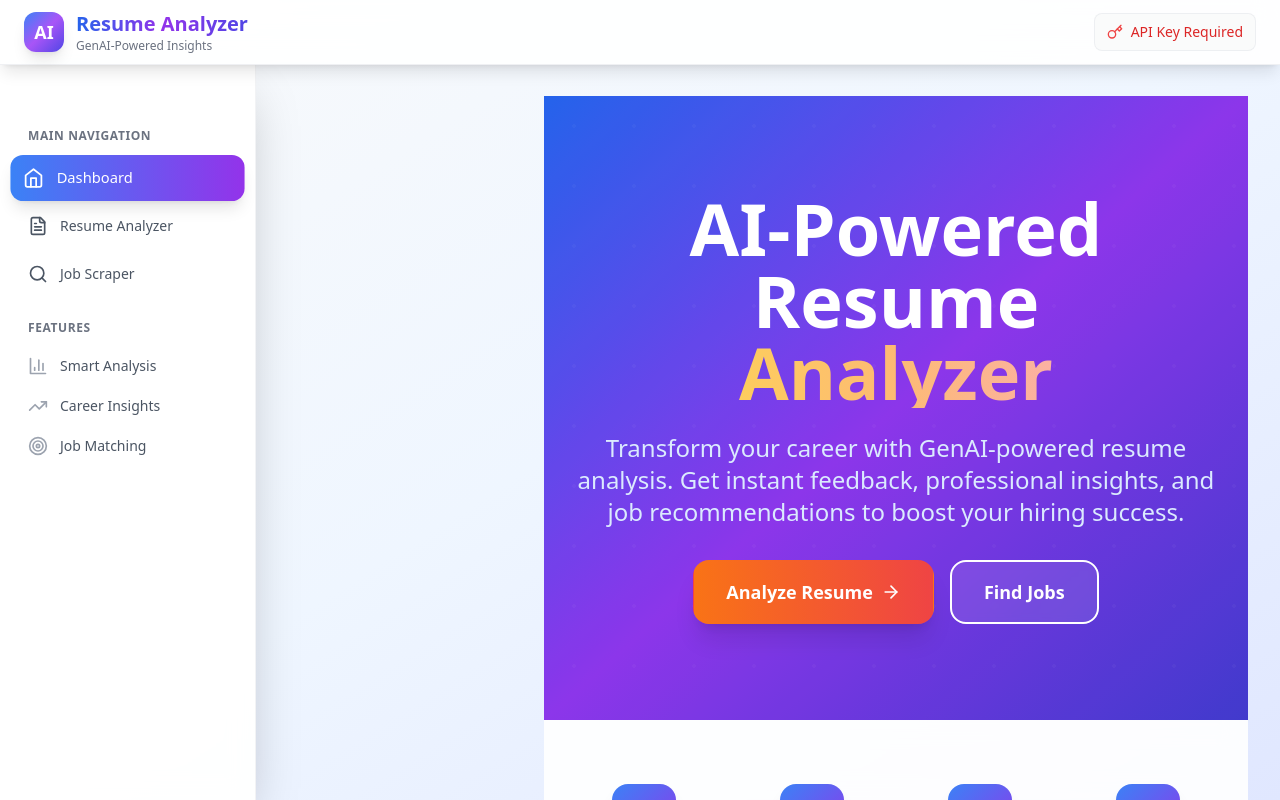
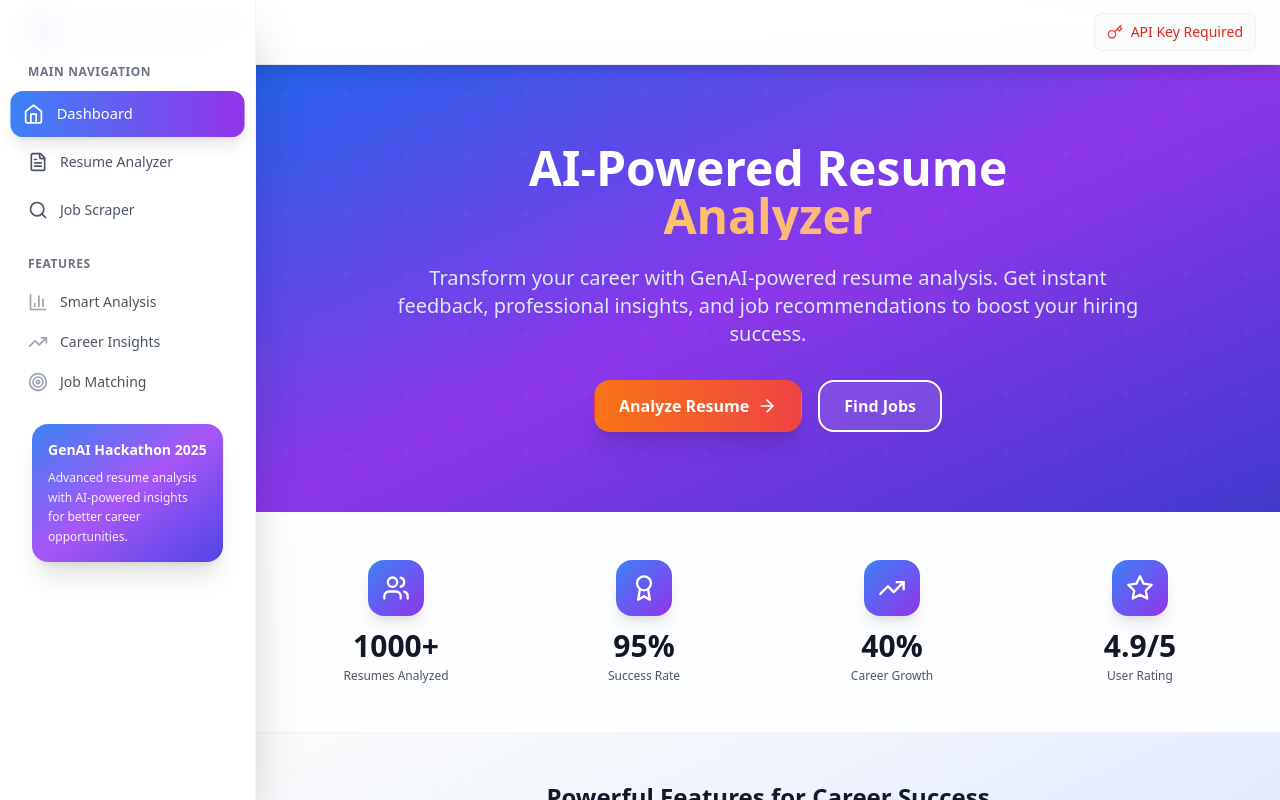
Before and after one commit to muhammadnavas/AI_Resume_Analyzer, a React (Create React App) app: page / in a window 1280 px wide. Built offline with nearby package versions, Linux system fonts and the light colour scheme.

Commit message:
first commit

```diff
--- a/src/App.js
+++ b/src/App.js
@@ -60,13 +60,25 @@ function App() {
             />
 
             <main className="flex-1 overflow-y-auto lg:ml-64">
-              <div className="p-6 lg:p-8">
-                <Routes>
-                  <Route path="/" element={<Dashboard />} />
-                  <Route path="/analyzer" element={<ResumeAnalyzer />} />
-                  <Route path="/scraper" element={<JobScraper />} />
-                </Routes>
-              </div>
+              <Routes>
+                <Route path="/" element={<Dashboard />} />
+                <Route
+                  path="/analyzer"
+                  element={
+                    <div className="p-6 lg:p-8">
+                      <ResumeAnalyzer />
+                    </div>
+                  }
+                />
+                <Route
+                  path="/scraper"
+                  element={
+                    <div className="p-6 lg:p-8">
+                      <JobScraper />
+                    </div>
+                  }
+                />
+              </Routes>
             </main>
           </div>
         </div>
--- a/src/components/Sidebar.js
+++ b/src/components/Sidebar.js
@@ -34,7 +34,7 @@ const Sidebar = ({ sidebarOpen, setSidebarOpen }) => {
 
       {/* Sidebar */}
       <div className={`
-        fixed inset-y-0 left-0 z-30 w-64 bg-white/95 backdrop-blur-md shadow-2xl transform transition-transform duration-300 ease-in-out lg:translate-x-0 lg:static lg:inset-0 lg:z-auto border-r border-gray-200/50
+        fixed inset-y-0 left-0 z-30 w-64 bg-white/95 backdrop-blur-md shadow-2xl transform transition-transform duration-300 ease-in-out lg:translate-x-0 border-r border-gray-200/50
         ${sidebarOpen ? 'translate-x-0' : '-translate-x-full'}
       `}>
         <div className="flex flex-col h-full pt-16">
@@ -97,7 +97,16 @@ const Sidebar = ({ sidebarOpen, setSidebarOpen }) => {
             </div>
 
             {/* Info card */}
-
+            <div className="mt-auto p-4">
+              <div className="bg-gradient-to-br from-blue-500 via-purple-500 to-indigo-600 rounded-2xl p-4 text-white shadow-xl hover:shadow-2xl transition-all duration-300 hover:scale-105">
+                <h4 className="text-sm font-semibold mb-2">
+                  GenAI Hackathon 2025
+                </h4>
+                <p className="text-xs opacity-90 leading-relaxed">
+                  Advanced resume analysis with AI-powered insights for better career opportunities.
+                </p>
+              </div>
+            </div>
           </nav>
         </div>
       </div>
--- a/src/pages/Dashboard.js
+++ b/src/pages/Dashboard.js
@@ -62,29 +62,29 @@ const Dashboard = () => {
         <div className="absolute inset-0 opacity-30">
           <div className="absolute inset-0 bg-blue-600/20 bg-[length:60px_60px] bg-[radial-gradient(circle,rgba(255,255,255,0.1)_2px,transparent_2px)]"></div>
         </div>
-        <div className="max-w-7xl mx-auto px-4 sm:px-6 lg:px-8 py-24 relative">
+        <div className="max-w-7xl mx-auto px-4 sm:px-6 lg:px-8 py-20 relative">
           <div className="text-center">
-            <h1 className="text-4xl md:text-6xl lg:text-7xl font-bold text-white mb-6 leading-tight">
+            <h1 className="text-3xl md:text-4xl lg:text-5xl font-bold text-white mb-6 leading-tight">
               AI-Powered Resume
               <span className="block bg-gradient-to-r from-yellow-300 via-orange-300 to-pink-300 bg-clip-text text-transparent">
                 Analyzer
               </span>
             </h1>
-            <p className="text-xl md:text-2xl text-blue-100 mb-8 max-w-4xl mx-auto leading-relaxed">
+            <p className="text-lg md:text-xl text-blue-100 mb-8 max-w-3xl mx-auto leading-relaxed">
               Transform your career with GenAI-powered resume analysis. Get instant feedback,
               professional insights, and job recommendations to boost your hiring success.
             </p>
             <div className="flex flex-col sm:flex-row gap-4 justify-center mt-8">
               <Link
                 to="/analyzer"
-                className="inline-flex items-center px-8 py-4 border border-transparent text-lg font-semibold rounded-2xl text-white bg-gradient-to-r from-orange-500 to-red-500 hover:from-orange-600 hover:to-red-600 transition-all duration-300 transform hover:scale-105 shadow-xl hover:shadow-2xl"
+                className="inline-flex items-center px-6 py-3 border border-transparent text-base font-semibold rounded-2xl text-white bg-gradient-to-r from-orange-500 to-red-500 hover:from-orange-600 hover:to-red-600 transition-all duration-300 transform hover:scale-105 shadow-xl hover:shadow-2xl"
               >
                 Analyze Resume
                 <ArrowRight className="ml-2 h-5 w-5" />
               </Link>
               <Link
                 to="/scraper"
-                className="inline-flex items-center px-8 py-4 border-2 border-white text-lg font-semibold rounded-2xl text-white hover:bg-white hover:text-gray-900 transition-all duration-300 transform hover:scale-105 backdrop-blur-sm bg-white/10"
+                className="inline-flex items-center px-6 py-3 border-2 border-white text-base font-semibold rounded-2xl text-white hover:bg-white hover:text-gray-900 transition-all duration-300 transform hover:scale-105 backdrop-blur-sm bg-white/10"
               >
                 Find Jobs
               </Link>
@@ -94,16 +94,16 @@ const Dashboard = () => {
       </div>
 
       {/* Stats Section */}
-      <div className="bg-white/90 backdrop-blur-md py-16 border-b border-gray-200/50">
+      <div className="bg-white/90 backdrop-blur-md py-12 border-b border-gray-200/50">
         <div className="max-w-7xl mx-auto px-4 sm:px-6 lg:px-8">
-          <div className="grid grid-cols-2 md:grid-cols-4 gap-8">
+          <div className="grid grid-cols-2 lg:grid-cols-4 gap-6 lg:gap-8">
             {stats.map((stat, index) => (
               <div key={index} className="text-center group">
-                <div className="mx-auto w-16 h-16 bg-gradient-to-br from-blue-500 to-purple-600 rounded-2xl flex items-center justify-center mb-4 shadow-lg group-hover:shadow-xl transform group-hover:scale-110 transition-all duration-300">
-                  <stat.icon className="w-8 h-8 text-white" />
+                <div className="mx-auto w-14 h-14 bg-gradient-to-br from-blue-500 to-purple-600 rounded-2xl flex items-center justify-center mb-3 shadow-lg group-hover:shadow-xl transform group-hover:scale-110 transition-all duration-300">
+                  <stat.icon className="w-7 h-7 text-white" />
                 </div>
-                <div className="text-3xl md:text-4xl font-bold text-gray-900 mb-1">{stat.value}</div>
-                <div className="text-sm text-gray-600 font-medium">{stat.label}</div>
+                <div className="text-2xl md:text-3xl font-bold text-gray-900 mb-1">{stat.value}</div>
+                <div className="text-xs text-gray-600 font-medium">{stat.label}</div>
               </div>
             ))}
           </div>
@@ -111,35 +111,35 @@ const Dashboard = () => {
       </div>
 
       {/* Features Section */}
-      <div className="py-16 bg-gray-50">
+      <div className="py-12 bg-gradient-to-br from-gray-50 via-blue-50/30 to-purple-50/30">
         <div className="max-w-7xl mx-auto px-4 sm:px-6 lg:px-8">
-          <div className="text-center mb-16">
-            <h2 className="text-3xl font-bold text-gray-900 mb-4">
+          <div className="text-center mb-12">
+            <h2 className="text-2xl font-bold text-gray-900 mb-3">
               Powerful Features for Career Success
             </h2>
-            <p className="text-lg text-gray-600 max-w-2xl mx-auto">
+            <p className="text-base text-gray-600 max-w-2xl mx-auto">
               Everything you need to optimize your resume and accelerate your job search
             </p>
           </div>
 
-          <div className="grid md:grid-cols-2 gap-8">
+          <div className="grid lg:grid-cols-2 gap-6 max-w-5xl mx-auto">
             {features.map((feature, index) => (
               <Link
                 key={index}
                 to={feature.link}
-                className="group bg-white rounded-xl shadow-lg hover:shadow-xl transition-all duration-300 overflow-hidden"
+                className="group bg-white/80 backdrop-blur-md rounded-2xl shadow-xl hover:shadow-2xl transition-all duration-300 overflow-hidden transform hover:scale-105 border border-white/50"
               >
-                <div className="p-8">
-                  <div className={`inline-flex p-3 rounded-lg bg-gradient-to-r ${feature.color} mb-6`}>
+                <div className="p-6">
+                  <div className={`inline-flex p-3 rounded-2xl bg-gradient-to-r ${feature.color} mb-4 shadow-lg`}>
                     <feature.icon className="w-6 h-6 text-white" />
                   </div>
-                  <h3 className="text-xl font-semibold text-gray-900 mb-4 group-hover:text-blue-600 transition-colors">
+                  <h3 className="text-xl font-semibold text-gray-900 mb-3 group-hover:text-blue-600 transition-colors">
                     {feature.title}
                   </h3>
-                  <p className="text-gray-600 mb-6">
+                  <p className="text-gray-600 mb-4 leading-relaxed text-sm">
                     {feature.description}
                   </p>
-                  <div className="flex items-center text-blue-600 font-medium group-hover:text-blue-700">
+                  <div className="flex items-center text-blue-600 font-medium group-hover:text-blue-700 text-sm">
                     Get Started
                     <ArrowRight className="ml-2 w-4 h-4 group-hover:translate-x-1 transition-transform" />
                   </div>
@@ -151,27 +151,27 @@ const Dashboard = () => {
       </div>
 
       {/* Benefits Section */}
-      <div className="py-16 bg-white">
+      <div className="py-12 bg-white">
         <div className="max-w-7xl mx-auto px-4 sm:px-6 lg:px-8">
-          <div className="text-center mb-16">
-            <h2 className="text-3xl font-bold text-gray-900 mb-4">
+          <div className="text-center mb-12">
+            <h2 className="text-2xl font-bold text-gray-900 mb-3">
               Why Choose Our AI Resume Analyzer?
             </h2>
-            <p className="text-lg text-gray-600 max-w-2xl mx-auto">
+            <p className="text-base text-gray-600 max-w-2xl mx-auto">
               Built for the GenAI Hackathon 2025 with cutting-edge technology
             </p>
           </div>
 
-          <div className="grid md:grid-cols-3 gap-8">
+          <div className="grid sm:grid-cols-2 lg:grid-cols-3 gap-6">
             {benefits.map((benefit, index) => (
               <div key={index} className="text-center group">
-                <div className="mx-auto w-16 h-16 bg-gradient-to-r from-blue-500 to-purple-600 rounded-xl flex items-center justify-center mb-6 group-hover:scale-110 transition-transform duration-200">
-                  <benefit.icon className="w-8 h-8 text-white" />
+                <div className="mx-auto w-14 h-14 bg-gradient-to-br from-blue-500 via-purple-500 to-indigo-600 rounded-2xl flex items-center justify-center mb-4 group-hover:scale-110 transition-all duration-300 shadow-lg group-hover:shadow-xl">
+                  <benefit.icon className="w-7 h-7 text-white" />
                 </div>
-                <h3 className="text-xl font-semibold text-gray-900 mb-4">
+                <h3 className="text-lg font-semibold text-gray-900 mb-3">
                   {benefit.title}
                 </h3>
-                <p className="text-gray-600">
+                <p className="text-gray-600 leading-relaxed text-sm">
                   {benefit.description}
                 </p>
               </div>
@@ -181,17 +181,17 @@ const Dashboard = () => {
       </div>
 
       {/* CTA Section */}
-      <div className="bg-gradient-to-r from-blue-600 to-purple-700 py-16">
+      <div className="bg-gradient-to-r from-blue-600 to-purple-700 py-12">
         <div className="max-w-4xl mx-auto text-center px-4 sm:px-6 lg:px-8">
-          <h2 className="text-3xl font-bold text-white mb-4">
+          <h2 className="text-2xl font-bold text-white mb-3">
             Ready to Transform Your Career?
           </h2>
-          <p className="text-xl text-blue-100 mb-8">
+          <p className="text-lg text-blue-100 mb-6">
             Join thousands of professionals who have enhanced their resumes with our AI-powered platform.
           </p>
           <Link
             to="/analyzer"
-            className="inline-flex items-center px-8 py-4 border border-transparent text-lg font-medium rounded-md text-blue-600 bg-white hover:bg-gray-50 transition-colors duration-200"
+            className="inline-flex items-center px-6 py-3 border border-transparent text-base font-medium rounded-2xl text-blue-600 bg-white hover:bg-gray-50 transition-all duration-300 transform hover:scale-105 shadow-lg hover:shadow-xl"
           >
             Start Analyzing Now
             <ArrowRight className="ml-2 h-5 w-5" />
@@ -200,14 +200,14 @@ const Dashboard = () => {
       </div>
 
       {/* Footer */}
-      <footer className="bg-gray-900 py-8">
+      <footer className="bg-gray-900 py-6">
         <div className="max-w-7xl mx-auto px-4 sm:px-6 lg:px-8">
           <div className="text-center">
-            <p className="text-gray-400">
+            <p className="text-gray-400 text-sm">
               © 2025 AI Resume Analyzer - GenAI Hackathon Project
             </p>
-            <p className="text-gray-500 text-sm mt-2">
-              Built with React, OpenAI GPT-3.5, and advanced PDF processing
+            <p className="text-gray-500 text-xs mt-1">
+              Built with React, Google Gemini, and advanced PDF processing
             </p>
           </div>
         </div>
```
